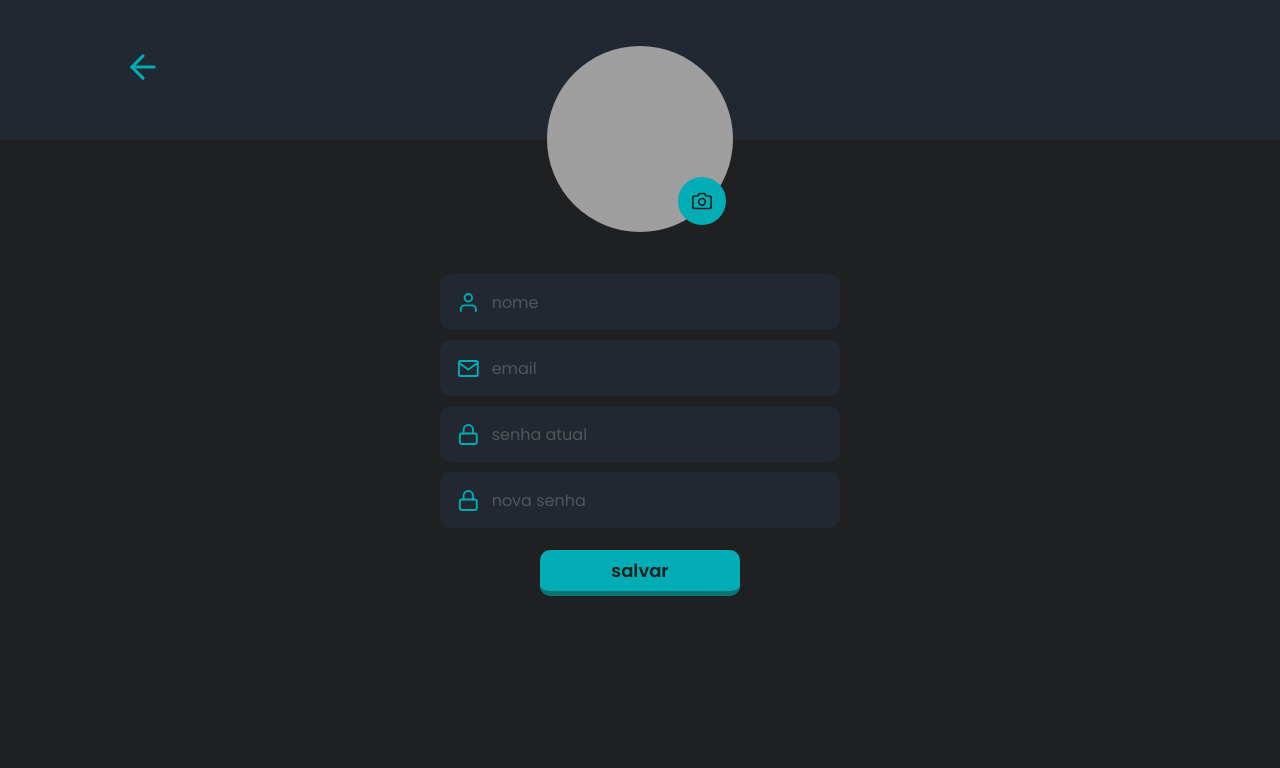
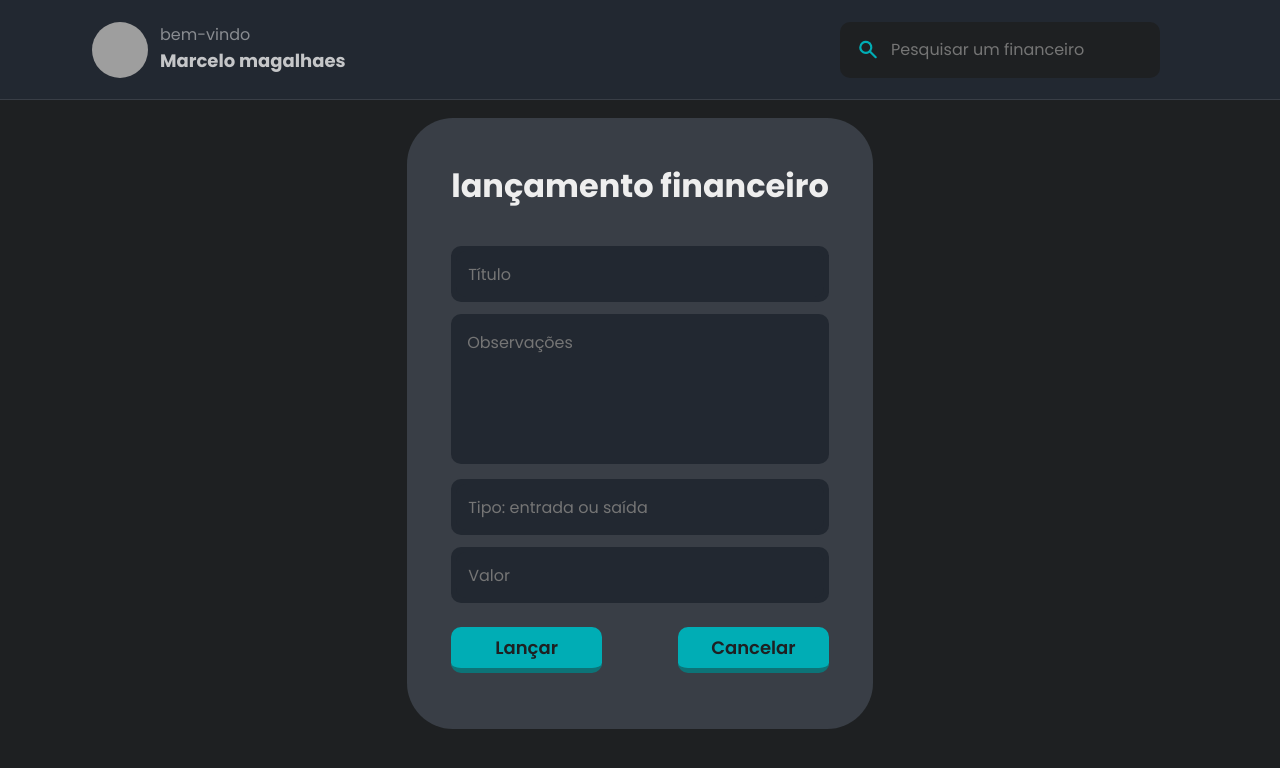
Before and after one commit to MarceloAlmd/Finance_Front_End, a React (Vite) app: page / in a window 1280 px wide. Shown: the top 768 px of the page. Built offline with nearby package versions, Linux system fonts and the light colour scheme; grey boxes are pictures that could not be loaded.

Commit message:
created pages new

```diff
--- a/src/components/header/styles.js
+++ b/src/components/header/styles.js
@@ -6,7 +6,7 @@ export const Container = styled.header`
     height: 100px;
     width: 100%;
 
-    background: ${({theme}) => theme.COLORS.BACKGROUND_900};
+    background: ${({theme}) => theme.COLORS.BACKGROUND_800};
 
     display: flex;
     align-items: center;
@@ -54,4 +54,11 @@ export const Search = styled.div`
     align-items: center;
     justify-content: center;
 
+    > div {
+        background: ${({theme}) => theme.COLORS.BACKGROUND_900};
+        > input {
+            background: none;
+        }
+    }
+
 `;
--- a/src/components/input/index.jsx
+++ b/src/components/input/index.jsx
@@ -1,10 +1,13 @@
 import {Container} from './styles';
 
-export function Input({icon: Icon, ...rest}) {
+export function Input({icon: Icon, value, ...rest}) {
     return (
         <Container>
             {Icon && <Icon size={25}/>}
-            <input {...rest} />
+            <input
+                value={value}
+                {...rest}
+            />
         </Container>
     )
 }
--- a/src/components/input/styles.js
+++ b/src/components/input/styles.js
@@ -25,7 +25,6 @@ export const Container = styled.div`
         padding: 12px;
 
         color: ${({theme}) => theme.COLORS.WHITE};
-        opacity: 0.6;
         background-color: ${({theme}) => theme.COLORS.BACKGROUND_800};
 
         border: none;
--- /dev/null
+++ b/src/components/textArea/index.jsx
@@ -0,0 +1,9 @@
+import { Container } from "./styles";
+
+export function TextArea({value, ...rest}){
+    return(
+        <Container {...rest}>
+            {value}
+        </Container>
+    )
+}
--- /dev/null
+++ b/src/components/textArea/styles.js
@@ -0,0 +1,18 @@
+import styled from "styled-components";
+
+export const Container = styled.textarea`
+    width: 100%;
+    height: 150px;
+
+    background: ${({theme}) => theme.COLORS.BACKGROUND_800};
+    color: ${({theme}) => theme.COLORS.WHITE};
+    border: 0;
+    resize: none;
+
+    border-radius: 10px;
+
+    margin-bottom: 8px;
+
+    padding: 16px;
+
+`;
--- a/src/main.jsx
+++ b/src/main.jsx
@@ -4,13 +4,13 @@ import { ThemeProvider } from 'styled-components';
 import GlobalStyles from './styles/global';
 import theme from './styles/theme';
 
-import {Profile} from './pages/Profile'
+import {NewFinancial} from './pages/NewFinancial'
 
 ReactDOM.createRoot(document.getElementById('root')).render(
   <React.StrictMode>
     <ThemeProvider theme={theme}>
       <GlobalStyles />
-      <Profile/>
+      <NewFinancial/>
     </ThemeProvider>
   </React.StrictMode>,
 )
--- a/src/pages/Home/styles.js
+++ b/src/pages/Home/styles.js
@@ -38,7 +38,7 @@ export const Menu  = styled.nav`
 
     width: 650px;
     margin: auto;
-    height: 145px;
+    height: 165px;
 
     display: flex;
     align-items: center;
@@ -66,6 +66,7 @@ export const Menu  = styled.nav`
 
 export const Side  = styled.div`
     grid-area: side;
+    background: ${({theme}) => theme.COLORS.BACKGROUND_900};
     padding: 35px 12px 35px 12px;
 
     > div:hover {
--- /dev/null
+++ b/src/pages/NewFinancial/index.jsx
@@ -0,0 +1,37 @@
+import { Container, Form } from "./styles";
+import {Header} from '../../components/header'
+import {Input} from "../../components/input";
+import {TextArea} from "../../components/textArea";
+import {Button} from '../../components/button'
+
+export function NewFinancial() {
+    return(
+        <Container>
+            <Header />
+            <main>
+
+                <div>
+
+                </div>
+
+                <Form>
+                    <header>
+                        <h1>lançamento financeiro</h1>
+                    </header>
+
+                    <Input placeholder="Título" />
+                    <TextArea
+                        placeholder="Observações"
+                    />
+                    <Input placeholder="Tipo: entrada ou saída" />
+                    <Input placeholder="Valor" />
+
+                    <div>
+                        <Button title="Lançar" />
+                        <Button title="Cancelar" />
+                    </div>
+                </Form>
+            </main>
+        </Container>
+    )
+}
--- /dev/null
+++ b/src/pages/NewFinancial/styles.js
@@ -0,0 +1,48 @@
+import styled from "styled-components";
+
+export const Container = styled.div`
+    width: 100%;
+    height: 100vh;
+
+    display: grid;
+    grid-template-rows: 105px auto;
+    grid-template-areas:
+        "header"
+        "content"
+    ;
+
+    > main {
+        display: flex;
+        justify-self: center;
+        align-items: center;
+        width: 900px;
+        margin-bottom: 58px;
+
+    }
+`;
+
+export const Form = styled.form`
+    background: ${({theme}) => theme.COLORS.BACKGROUND_400};
+    border-radius: 46px;
+    max-width: 650px;
+    margin: auto;
+    padding: 44px;
+
+
+    > div {
+        width: 100%;
+        margin-bottom: 12px;
+    }
+
+    > div:last-child {
+        display: flex;
+        align-items: center;
+        justify-content: center;
+        gap: 76px;
+    }
+
+    > header {
+        text-align: center;
+        margin-bottom: 36px;
+    }
+`;
```
Also changed, not shown: src/components/financial/styles.js (+5 -5 lines), src/pages/Home/index.jsx (+43 -48 lines).
